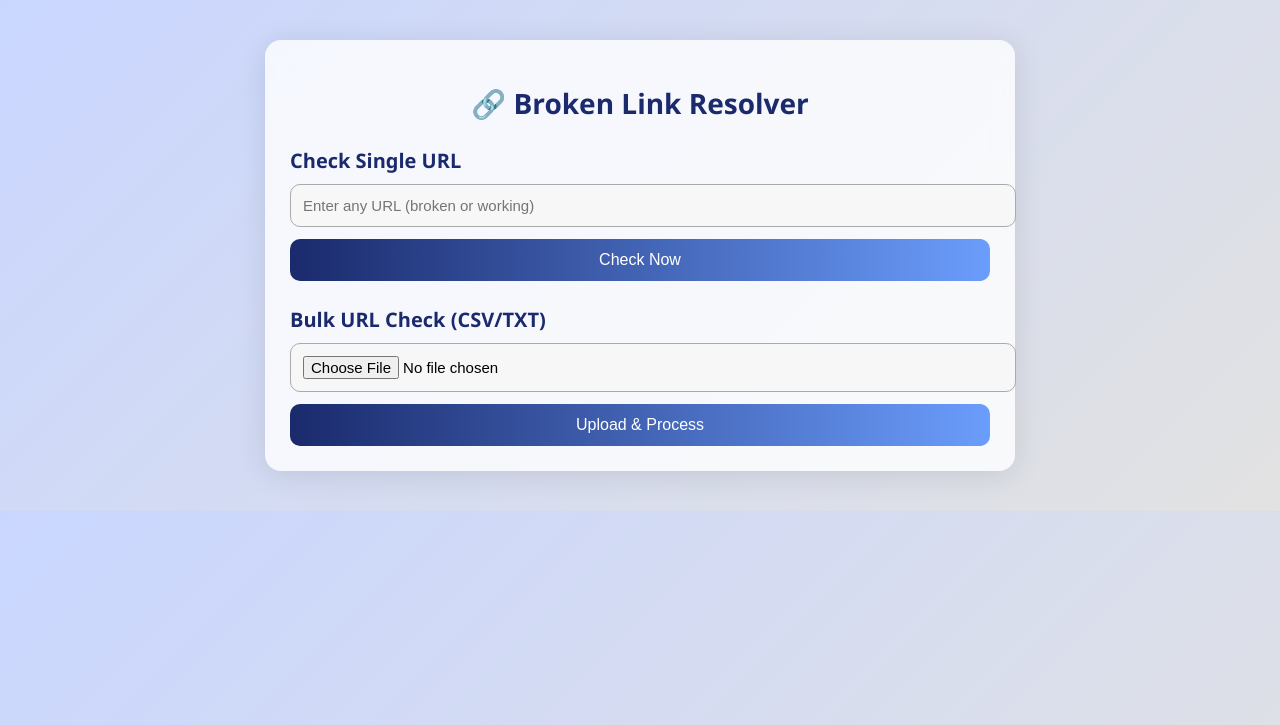
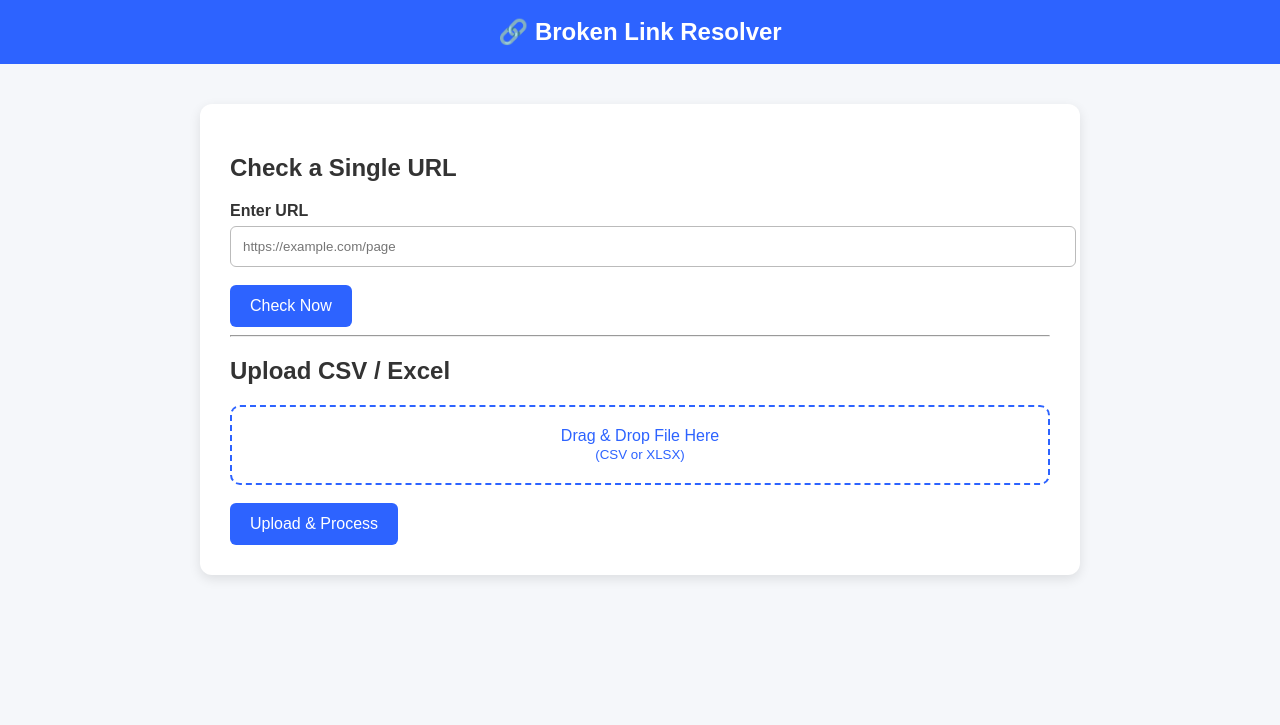
Before and after one commit to rksxox-coder/broken-link-resolver, a Flask app: template templates/index.html in a window 1280 px wide. Shown: the top 725 px of the page. Run offline with Flask 3, Linux system fonts and the light colour scheme; the template is opened without the code that fills it, so the values that code supplies are empty.

Commit message:
Update index.html

```diff
--- a/templates/index.html
+++ b/templates/index.html
@@ -1,18 +1,38 @@
-{% extends "base.html" %}
-{% block content %}
+<!DOCTYPE html>
+<html>
+<head>
+    <title>Broken Link Resolver</title>
+    <link rel="stylesheet" href="/static/css/style.css">
+</head>
+<body>
 
-<h1>🔗 Broken Link Resolver</h1>
+<div class="header">🔗 Broken Link Resolver</div>
 
-<h2>Check Single URL</h2>
+<div class="container">
+
+    <h2>Check a Single URL</h2>
     <form action="/check" method="POST">
-    <input type="text" name="url" placeholder="Enter any URL (broken or working)" required>
+        <label>Enter URL</label>
+        <input type="text" name="url" placeholder="https://example.com/page">
         <button type="submit">Check Now</button>
     </form>
 
-<h2>Bulk URL Check (CSV/TXT)</h2>
+    <hr>
+
+    <h2>Upload CSV / Excel</h2>
+
     <form action="/upload" method="POST" enctype="multipart/form-data">
-    <input type="file" name="file" accept=".txt,.csv" required>
+        <div id="drop-area" class="file-drop">
+            Drag & Drop File Here<br><small>(CSV or XLSX)</small>
+        </div>
+
+        <br>
+        <input type="file" id="file-input" name="file" style="display:none;">
         <button type="submit">Upload & Process</button>
     </form>
 
-{% endblock %}
+</div>
+
+<script src="/static/js/main.js"></script>
+</body>
+</html>
```
Lines whose indentation alone changed are shown as unchanged.
